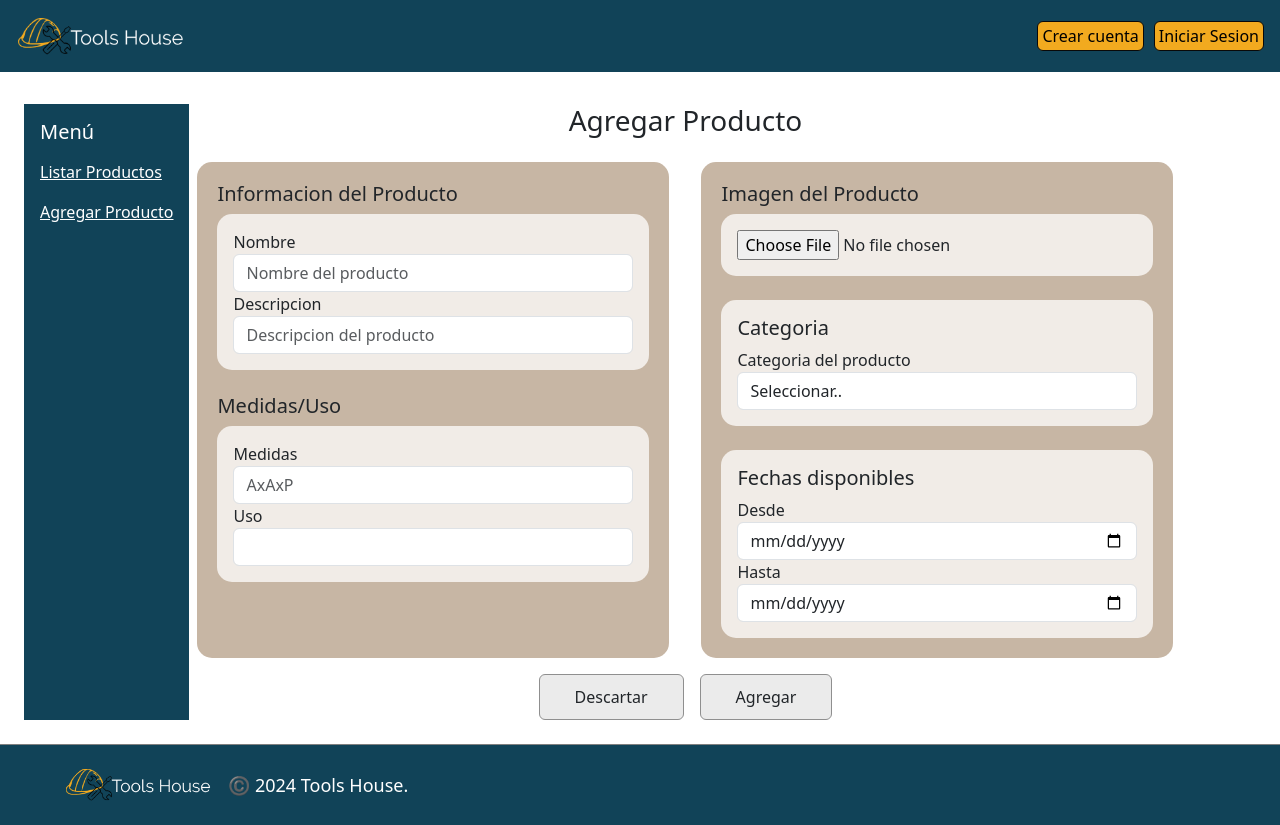
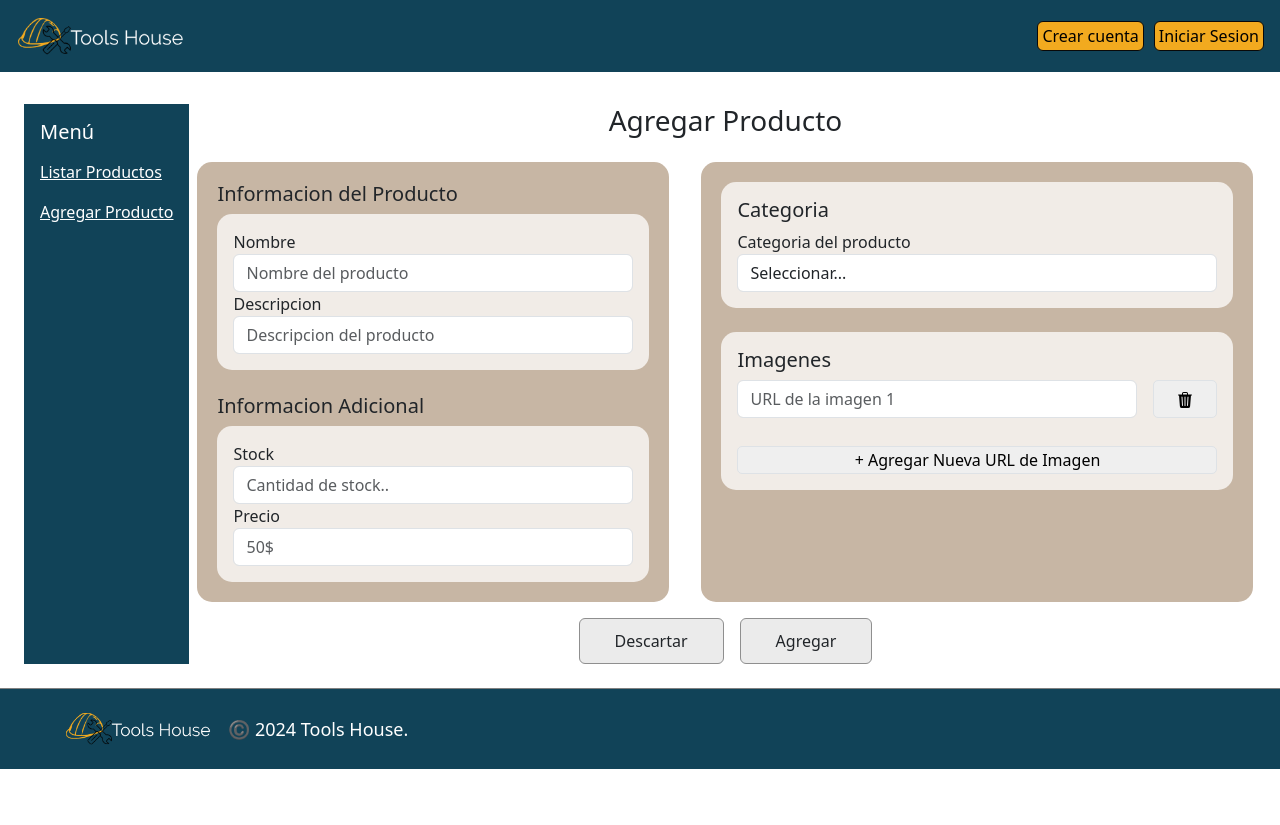
Before and after one commit to proyecto-Integrador-CTD-2024-E2/frontend-react, a React (Vite) app: page /admin/agregar in a window 1280 px wide. After the commit the page ends 800 px from the top, so only its background shows below. Built offline with nearby package versions, Linux system fonts and the light colour scheme.

Commit message:
Fix Agregar Productos

```diff
--- a/package.json
+++ b/package.json
@@ -14,7 +14,8 @@
     "bootstrap": "^5.3.2",
     "react": "^18.2.0",
     "react-dom": "^18.2.0",
-    "react-router-dom": "^6.22.0"
+    "react-router-dom": "^6.22.0",
+    "sonner": "^1.4.1"
   },
   "devDependencies": {
     "@types/react": "^18.2.55",
--- a/src/Routers/AgregarProductos.jsx
+++ b/src/Routers/AgregarProductos.jsx
@@ -1,62 +1,190 @@
-import style from "../Styles/agregar.module.css";
+import { useState } from 'react';
+import style from '../Styles/agregar.module.css';
+import { toast } from 'sonner'
 
 const AgregarProductos = () => {
+  const [productData, setProductData] = useState({
+    nombre: '',
+    descripcion: '',
+    stock: '',
+    precio: '',
+    categoria: '',
+    disponibilidad: '',
+    imageUrls: Array(1).fill({ url: '' }),
+  });
+
+  const isFieldEmpty = (fieldName) => !productData[fieldName];
+  const isAllFieldsNonEmpty = () => !(isFieldEmpty('nombre') || isFieldEmpty('descripcion') || isFieldEmpty('stock') || isFieldEmpty('precio') || isFieldEmpty('categoria'));
+
+  const handleInputChange = (e) => {
+    const { id, value } = e.target;
+    setProductData((prevData) => ({ ...prevData, [id]: value }));
+  };
+
+  const handleImageUrlChange = (index, event) => {
+    const inputValue = event.target.value.trim();
+
+    if (inputValue === "") {
+      return;
+    }
+    const updatedUrls = [...productData.imageUrls];
+    updatedUrls[index] = { url: inputValue };
+    setProductData((prevState) => ({
+      ...prevState,
+      imageUrls: updatedUrls,
+    }));
+  };
+
+  const handleAddImageUrl = () => {
+    setProductData((prevData) => ({ ...prevData, imageUrls: [...prevData.imageUrls, ""] }));
+  };
+
+  const handleRemoveImageUrl = (index) => {
+    const updatedUrls = [...productData.imageUrls];
+    updatedUrls.splice(index, 1);
+    setProductData((prevData) => ({ ...prevData, imageUrls: updatedUrls }));
+  };
+
+  const handleFormSubmit = async (e) => {
+    e.preventDefault();
+
+    if (!isAllFieldsNonEmpty()) {
+      toast.error('Hay campos vacios, rellena todos para poder agregar el producto.');
+      return;
+    }
+
+    try {
+      const response = await fetch('http://localhost:8080/Herramientas', {
+        method: 'POST',
+        headers: {
+          'Content-Type': 'application/json',
+        },
+        body: JSON.stringify({
+          categoria: productData.categoria,
+          stock: productData.stock,
+          precio: productData.precio,
+          disponibilidad: true,
+          nombre: productData.nombre,
+          marca: 'Y',
+          descripcion: productData.descripcion,
+          imagenes: productData.imageUrls.filter((url) => url !== ""),
+        }),
+      });
+
+      if (!response.ok) {
+        throw new Error(`HTTP error! Status: ${response.status}`);
+      }
+
+      const responseData = await response.json();
+    console.log('Success:', responseData);
+    toast.success('Se ha agregado exitosamente el producto!');
+  } catch (error) {
+    console.error('Error:', error.message);
+    toast.error('Ha ocurrido un problema al crear el nuevo producto.' , error.message);
+  }
+  };
 
   return (
     <div className={style.container}>
       <h3>Agregar Producto</h3>
-    <form>
+      <form onSubmit={handleFormSubmit}>
         <div className={style.form}>
-    {/* Primer Div */}
+
         <div className={style.primeraColumna}>
             <h5>Informacion del Producto</h5>
             <div className={style.formgroup}>
                 <label htmlFor="nombre">Nombre</label>
-            <input type="text" className="form-control" id="nombre" placeholder="Nombre del producto" />
+                <input
+                    type="text"
+                    className="form-control"
+                    id="nombre"
+                    placeholder="Nombre del producto"
+                    value={productData.nombre}
+                    onChange={handleInputChange}
+                />
                 <label htmlFor="descripcion">Descripcion</label>
-            <input type="text" className="form-control" id="descripcion" placeholder="Descripcion del producto" />
+                <input
+                    type="text"
+                    className="form-control"
+                    id="descripcion"
+                    placeholder="Descripcion del producto"
+                    value={productData.descripcion}
+                    onChange={handleInputChange}
+                />
             </div>
             <br />
-        <h5>Medidas/Uso</h5>
+            <h5>Informacion Adicional</h5>
             <div className={style.formgroup}>
-            <label htmlFor="medidas">Medidas</label>
-            <input type="text" className="form-control" id="medidas" placeholder="AxAxP" />
-            <label htmlFor="uso">Uso</label>
-            <input type="text" className="form-control" id="uso" placeholder="" />
+                <label htmlFor="stock">Stock</label>
+                <input
+                    type="number"
+                    className="form-control"
+                    id="stock"
+                    placeholder="Cantidad de stock.."
+                    value={productData.stock}
+                    onChange={handleInputChange}
+                />
+                <label htmlFor="precio">Precio</label>
+                <input
+                    type="number"
+                    className="form-control"
+                    id="precio"
+                    placeholder="50$"
+                    value={productData.precio}
+                    onChange={handleInputChange}
+                />
             </div>
         </div>
 
-    {/* SegundoDiv */}
         <div className={style.segundaColumna}>
-            {/* Imagenes */}
-            <h5>Imagen del Producto</h5>
-            <div className={style.formgroup}>
-                <input type="file" className="form-control-file" id="exampleFormControlFile1" />
-            </div>
-            <br />
             <div className={style.formgroup}>
             <h5>Categoria</h5>
             <label htmlFor="categoria">Categoria del producto</label>
-                    <select className="form-control" id="categoria">
-                        <option>Seleccionar..</option>
+            <select
+              className="form-control"
+              id="categoria"
+              value={productData.categoria}
+              onChange={handleInputChange}
+            >
+                <option hidden>Seleccionar...</option>
+                <option value="Construccion">Construcción</option>
+                <option value="Jardineria">Jardinería</option>
+                <option value="Hogar">Hogar</option>
+                <option value="Sanitario">Sanitario</option>
             </select>
             </div>
                 <br />
             <div className={style.formgroup}>
-                <h5>Fechas disponibles</h5>
-                <label htmlFor="desde">Desde</label>
-                <input type="date" className="form-control" id="desde" placeholder="AxAxP" />
-                <label htmlFor="hasta">Hasta</label>
-                <input type="date" className="form-control" id="hasta" placeholder="" />
+                <h5>Imagenes</h5>
+                {productData.imageUrls.map((imgObj, index) => (
+                <div key={index} className={style.imageContainer}>
+                    <input
+                    type="text"
+                    className="form-control"
+                    placeholder={`URL de la imagen ${index + 1}`}
+                    value={imgObj.url || ""}
+                    onChange={(event) => handleImageUrlChange(index, event)}
+                    />
+                    <button type="button" onClick={() => handleRemoveImageUrl(index)}>
+                            <svg xmlns="http://www.w3.org/2000/svg" width="16" height="16" fill="currentColor" className="bi bi-trash3-fill" viewBox="0 0 16 16">
+                                <path d="M11 1.5v1h3.5a.5.5 0 0 1 0 1h-.538l-.853 10.66A2 2 0 0 1 11.115 16h-6.23a2 2 0 0 1-1.994-1.84L2.038 3.5H1.5a.5.5 0 0 1 0-1H5v-1A1.5 1.5 0 0 1 6.5 0h3A1.5 1.5 0 0 1 11 1.5m-5 0v1h4v-1a.5.5 0 0 0-.5-.5h-3a.5.5 0 0 0-.5.5M4.5 5.029l.5 8.5a.5.5 0 1 0 .998-.06l-.5-8.5a.5.5 0 1 0-.998.06m6.53-.528a.5.5 0 0 0-.528.47l-.5 8.5a.5.5 0 0 0 .998.058l.5-8.5a.5.5 0 0 0-.47-.528M8 4.5a.5.5 0 0 0-.5.5v8.5a.5.5 0 0 0 1 0V5a.5.5 0 0 0-.5-.5"/>
+                            </svg>
+                    </button>
                 </div>
+                ))}
+                <button type="button" onClick={handleAddImageUrl} className={style.addImage}>+ Agregar Nueva URL de Imagen</button>
             </div>
         </div>
 
+        </div>
             <div className={style.botones}>
-        <button type="submit" className="btn">Descartar</button>
-        <button type="submit" className="btn">Agregar</button>
+            <button type="button" className="btn">
+                Descartar
+            </button>
+            <button type="submit" className="btn">
+                Agregar
+            </button>
             </div>
-
       </form>
     </div>
   );
--- a/src/Styles/agregar.module.css
+++ b/src/Styles/agregar.module.css
@@ -46,3 +46,22 @@
 .container input {
     width: 25em;
 }
+
+.imageContainer {
+    display: flex;
+    gap: 1em;
+    margin-bottom: .75em;
+}
+
+.imageContainer button {
+    border: 1px solid #dee2e6;
+    border-radius: 5px;
+    width: 4em;
+}
+
+.addImage {
+    border: 1px solid #dee2e6;
+    border-radius: 5px;
+    width: 100%;
+    margin-top: 1em;
+}
--- a/src/main.jsx
+++ b/src/main.jsx
@@ -1,12 +1,13 @@
-import React from 'react'
 import ReactDOM from 'react-dom/client'
 import 'bootstrap/dist/css/bootstrap.min.css';
 import App from './App.jsx'
+import { Toaster } from 'sonner';
 import './index.css'
 import { BrowserRouter } from 'react-router-dom'
 
 ReactDOM.createRoot(document.getElementById('root')).render(
   <BrowserRouter>
+   <Toaster richColors/>
       <App></App>
   </BrowserRouter>
 )
```
Also changed, not shown: 1 other file (tests, documents, lock files or other folders). Lines whose indentation alone changed are shown as unchanged.
